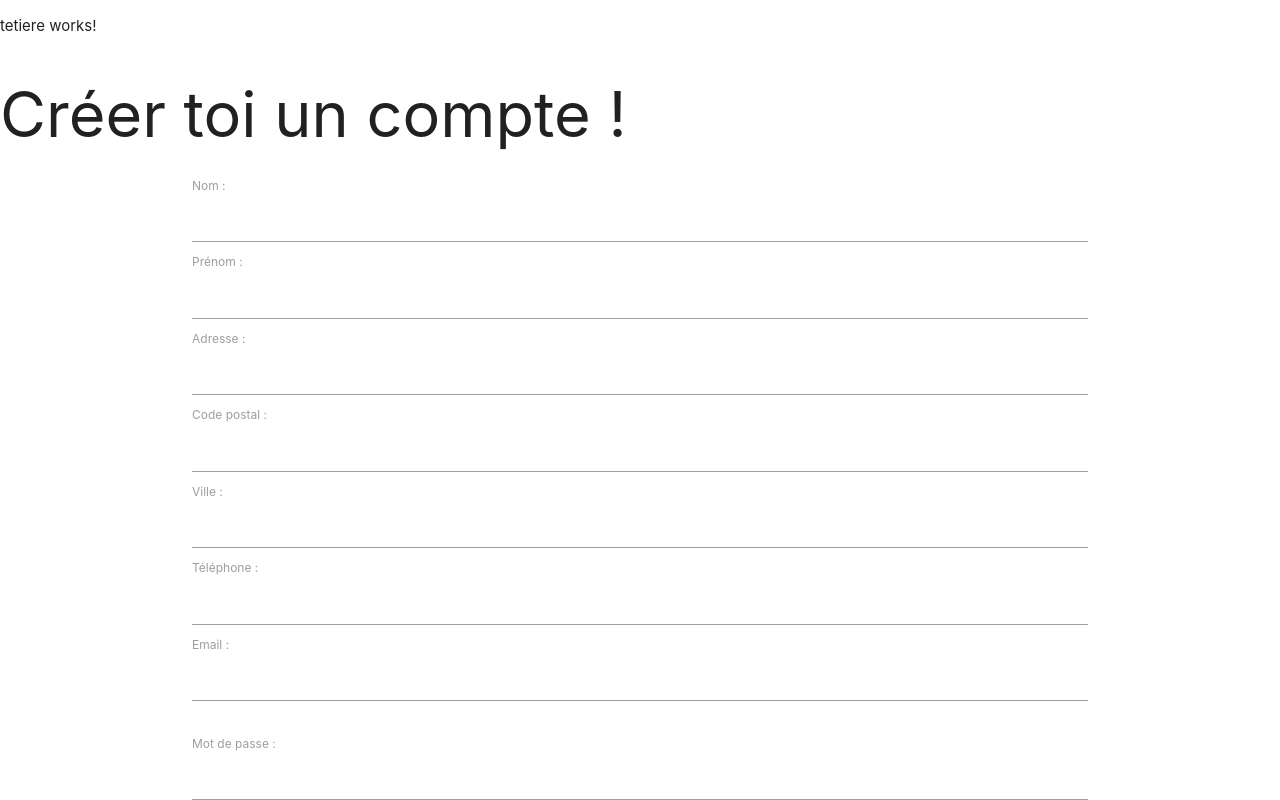
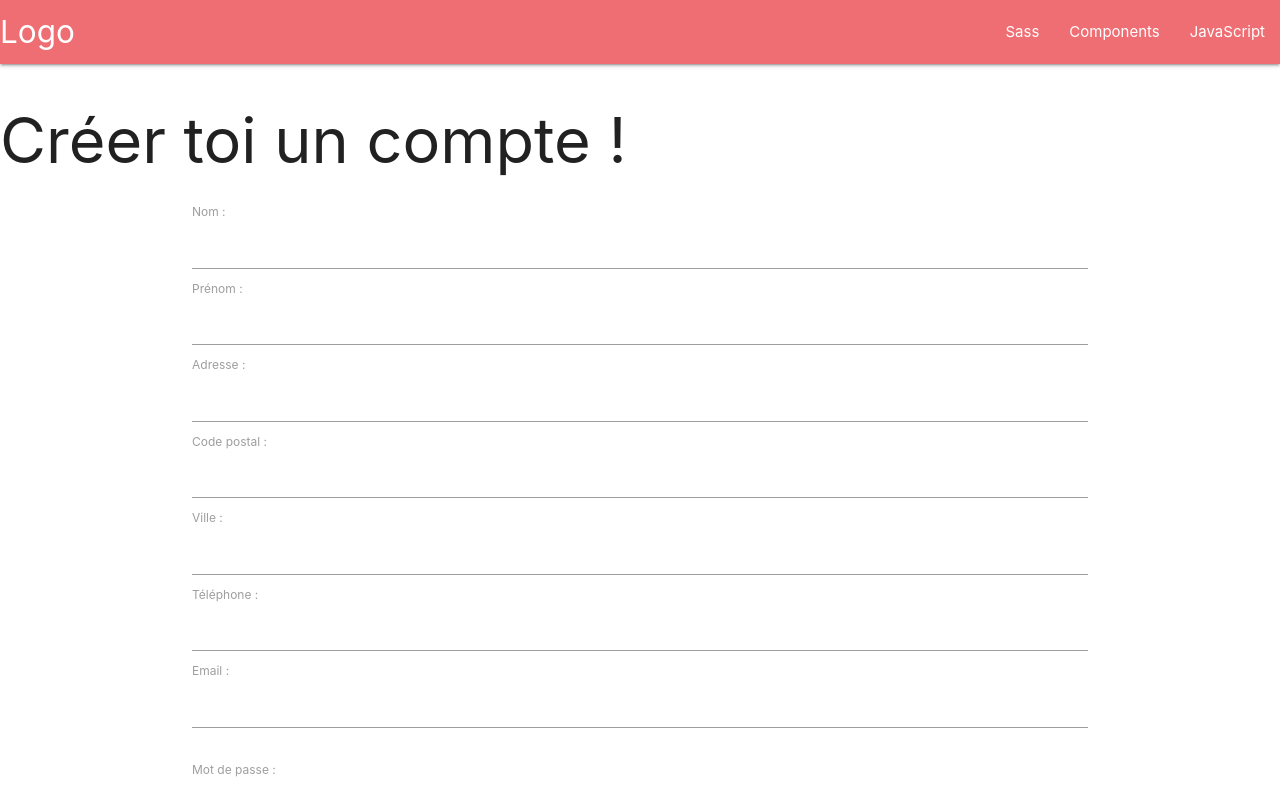
Before and after one commit to thefantom67/devweb3, an Angular app: page / in a window 1280 px wide. Shown: the top 800 px of the page. Built offline with nearby package versions, Linux system fonts and the light colour scheme.

Commit message:
Feat(tetiere): Add tetiere template

```diff
--- a/src/app/tetiere/tetiere.component.html
+++ b/src/app/tetiere/tetiere.component.html
@@ -1 +1,10 @@
-<p>tetiere works!</p>
+<nav>
+        <div class="nav-wrapper">
+          <a href="#" class="brand-logo">Logo</a>
+          <ul id="nav-mobile" class="right hide-on-med-and-down">
+            <li><a href="sass.html">Sass</a></li>
+            <li><a href="badges.html">Components</a></li>
+            <li><a href="collapsible.html">JavaScript</a></li>
+          </ul>
+        </div>
+</nav>
```
